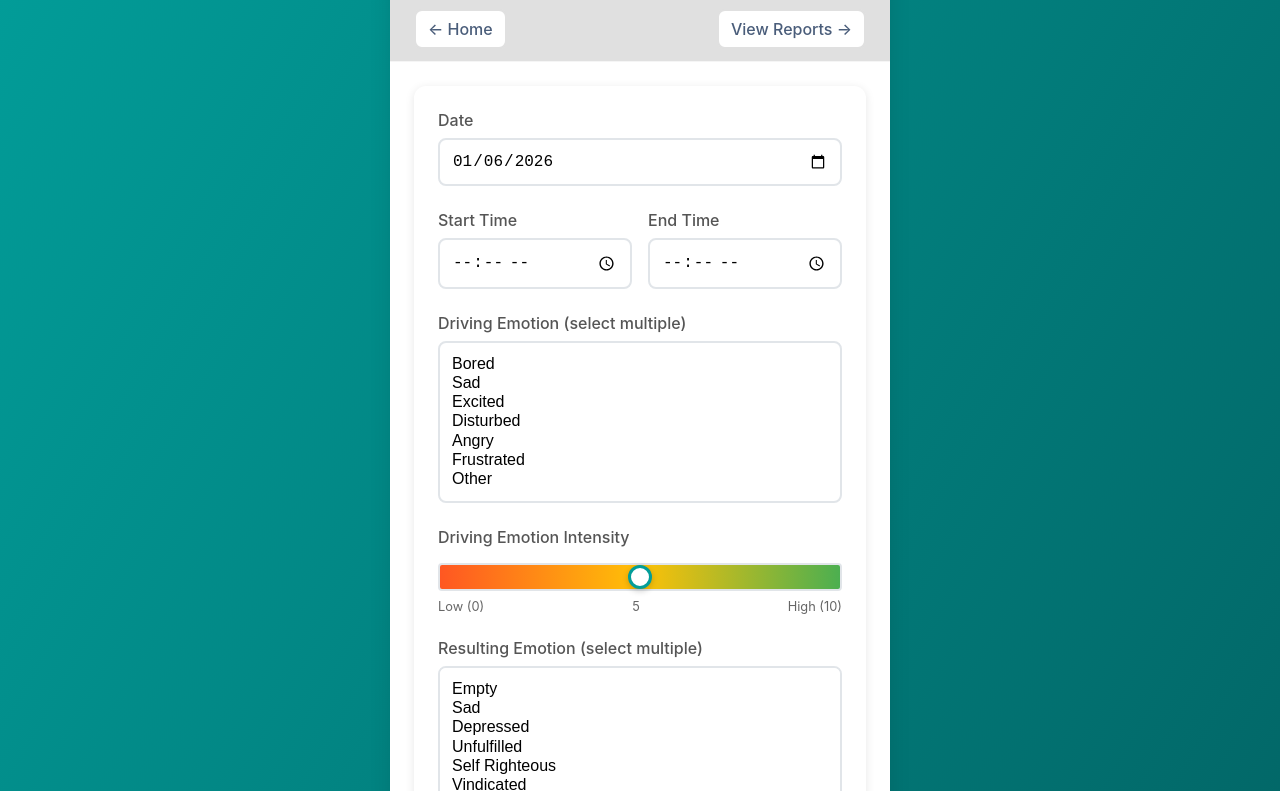
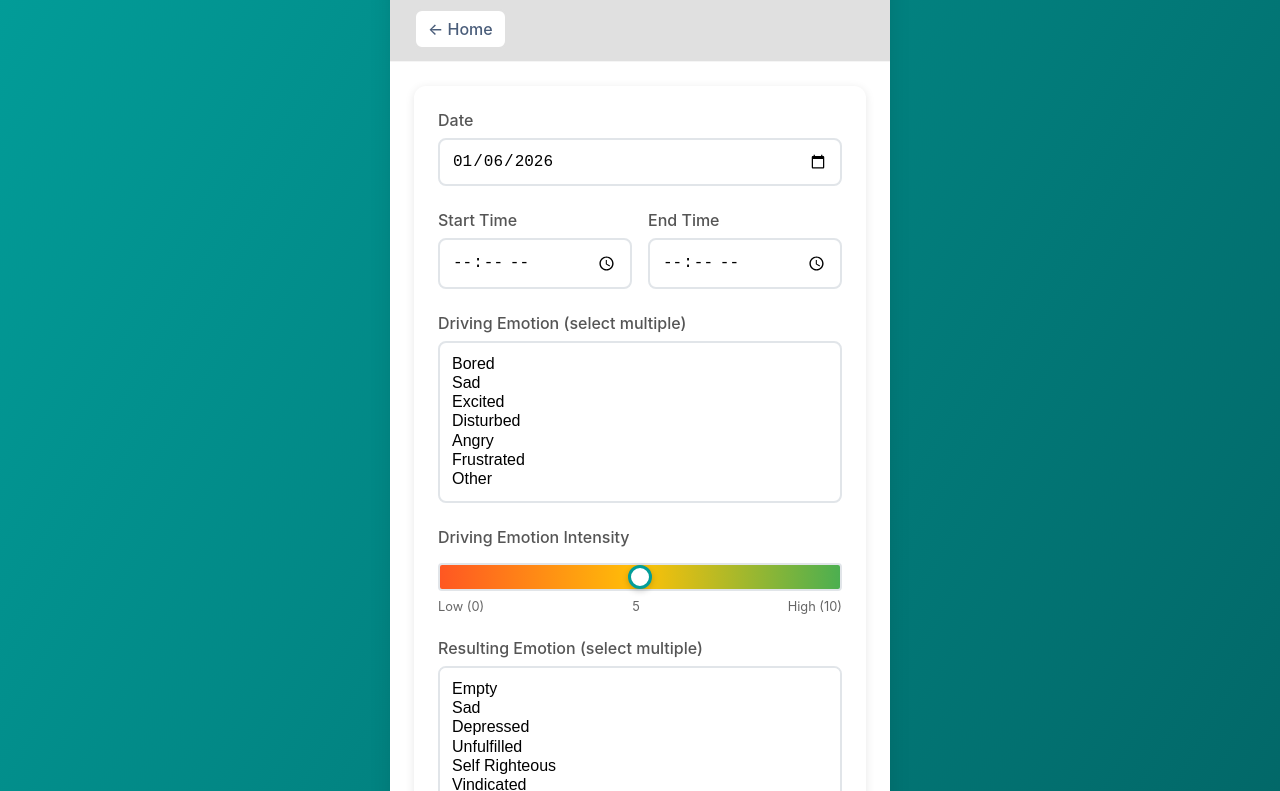
Before and after one commit to LaurenSCarter/quickAnalyticsPWA, a website: page logDoom.html in a window 1280 px wide. Shown: the part 67-858 px from the top of the page. Drawn offline with Linux system fonts and the light colour scheme.

Commit message:
refactor reporting pages so that we can add reports for logDoom and logPets (when they are ready)

```diff
--- a/logDoom.html
+++ b/logDoom.html
@@ -35,7 +35,7 @@
 
         <div class="page-nav">
             <a href="index.html">← Home</a>
-            <a href="reports.html" class="dashboard-link">View Reports →</a>
+            <a href="logDoomReports.html" class="dashboard-link" style="display: none;">View Reports →</a>
         </div>
 
         <main>
```
Also changed, not shown: constants.js (+9 -0 lines), logPets.html (+1 -1 lines), logTime.html (+1 -1 lines), logTimeReports.html (renamed from reports.html).
